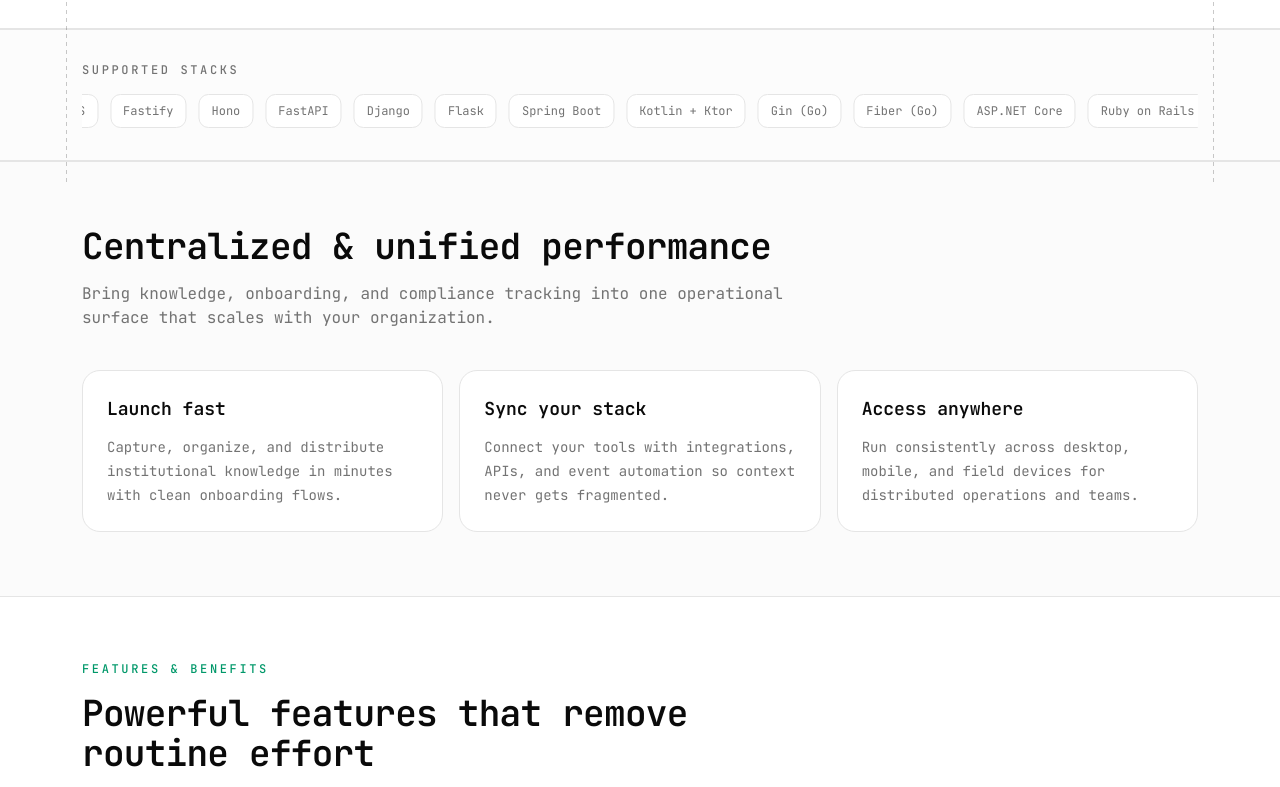
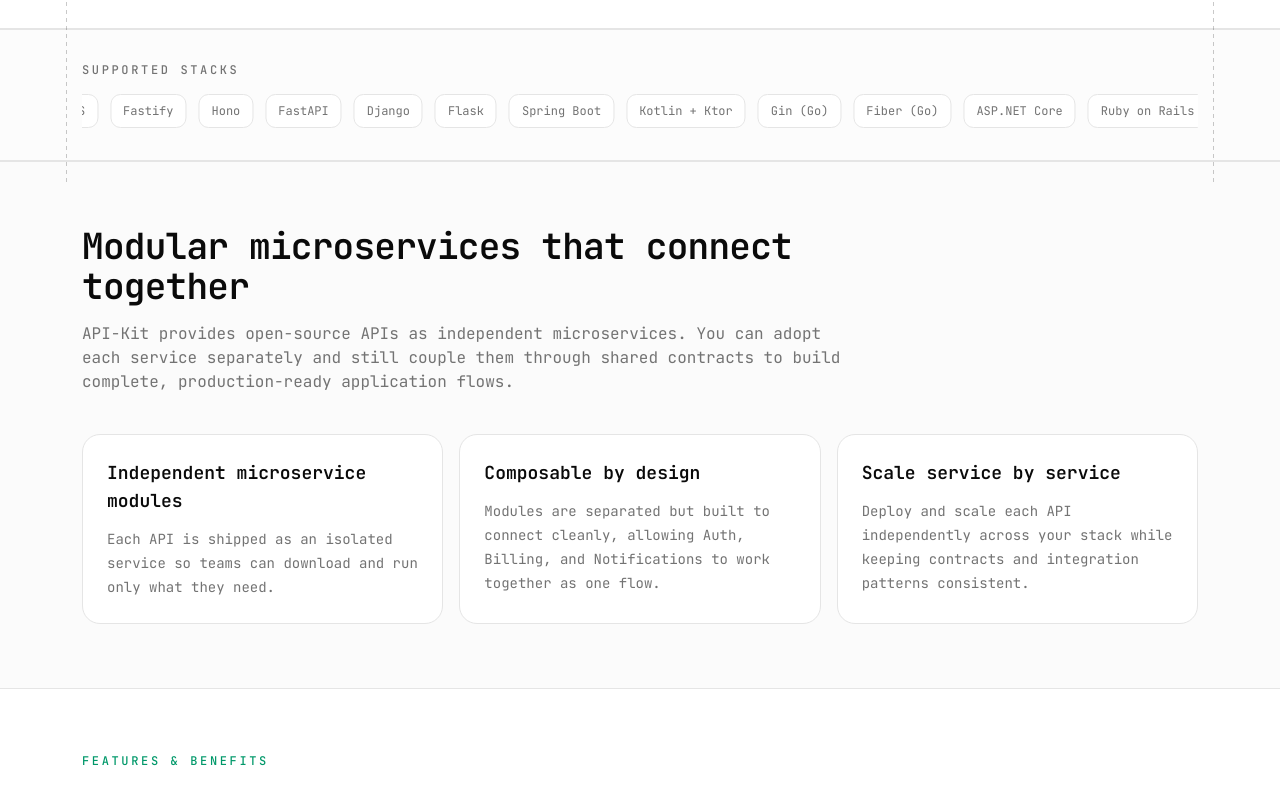
Before and after one commit to API-Kit-com/api-kit, a Next.js app: page / in a window 1280 px wide. Shown: the part 614-1401 px from the top of the page. Built offline with nearby package versions, Linux system fonts and the light colour scheme.

Commit message:
refactor: rewrite centralized performance section for modular microservices

```diff
--- a/components/home-page.tsx
+++ b/components/home-page.tsx
@@ -22,19 +22,19 @@ const stackItems = [
 
 const performanceCards = [
   {
-    title: "Launch fast",
+    title: "Independent microservice modules",
     description:
-      "Capture, organize, and distribute institutional knowledge in minutes with clean onboarding flows.",
+      "Each API is shipped as an isolated service so teams can download and run only what they need.",
   },
   {
-    title: "Sync your stack",
+    title: "Composable by design",
     description:
-      "Connect your tools with integrations, APIs, and event automation so context never gets fragmented.",
+      "Modules are separated but built to connect cleanly, allowing Auth, Billing, and Notifications to work together as one flow.",
   },
   {
-    title: "Access anywhere",
+    title: "Scale service by service",
     description:
-      "Run consistently across desktop, mobile, and field devices for distributed operations and teams.",
+      "Deploy and scale each API independently across your stack while keeping contracts and integration patterns consistent.",
   },
 ];
 
@@ -193,10 +193,12 @@ export function HomePage() {
         <section className="border-y border-border bg-muted/40">
           <div className="mx-auto max-w-[1180px] px-6 py-16 sm:px-8">
             <div className="mb-10 max-w-3xl">
-              <h2 className="text-3xl font-semibold tracking-[-0.02em] sm:text-4xl">Centralized & unified performance</h2>
+              <h2 className="text-3xl font-semibold tracking-[-0.02em] sm:text-4xl">
+                Modular microservices that connect together
+              </h2>
               <p className="mt-4 text-muted-foreground">
-                Bring knowledge, onboarding, and compliance tracking into one operational surface that scales with your
-                organization.
+                API-Kit provides open-source APIs as independent microservices. You can adopt each service separately
+                and still couple them through shared contracts to build complete, production-ready application flows.
               </p>
             </div>
 
```
